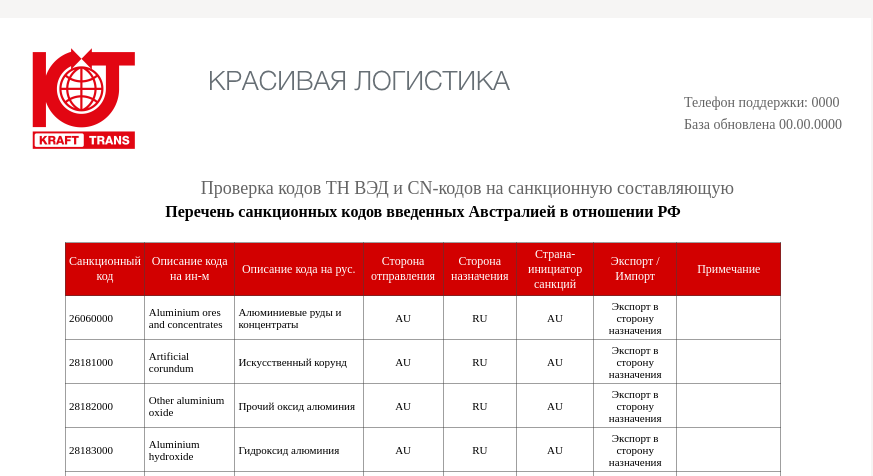
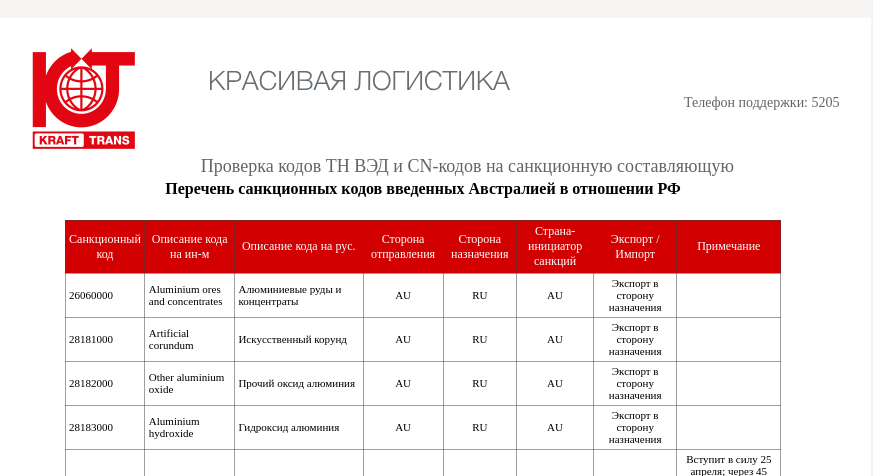
Before and after one commit to IvanRakach/Sanctions_TN_VED, a Django app: page /au_sanctions_list/ in a window 1280 px wide. Shown: the top 476 px of the page, without its empty margins (217-1090 px from the left). Run offline with Django 4.2, Linux system fonts and the light colour scheme; data comes from the database, SQL or seed files in the repository.

Commit message:
- tel number has been added

```diff
--- a/sanctions_tn_ved_codes/tn_ved_main/templates/tn_ved_main/layout.html
+++ b/sanctions_tn_ved_codes/tn_ved_main/templates/tn_ved_main/layout.html
@@ -24,8 +24,8 @@
                 </a>
             </div>
             <div class="header_block_2 clearfix">
-                <div>Телефон поддержки: 0000</div>
-                <div>База обновлена 00.00.0000</div>
+                <div>Телефон поддержки: 5205</div>
+                <!--<div>База обновлена: 00.00.0000</div>-->
             </div>
             <div class="header_block_3 clearfix">
                 <div>Проверка кодов ТН ВЭД и CN-кодов на санкционную составляющую</div>
```
